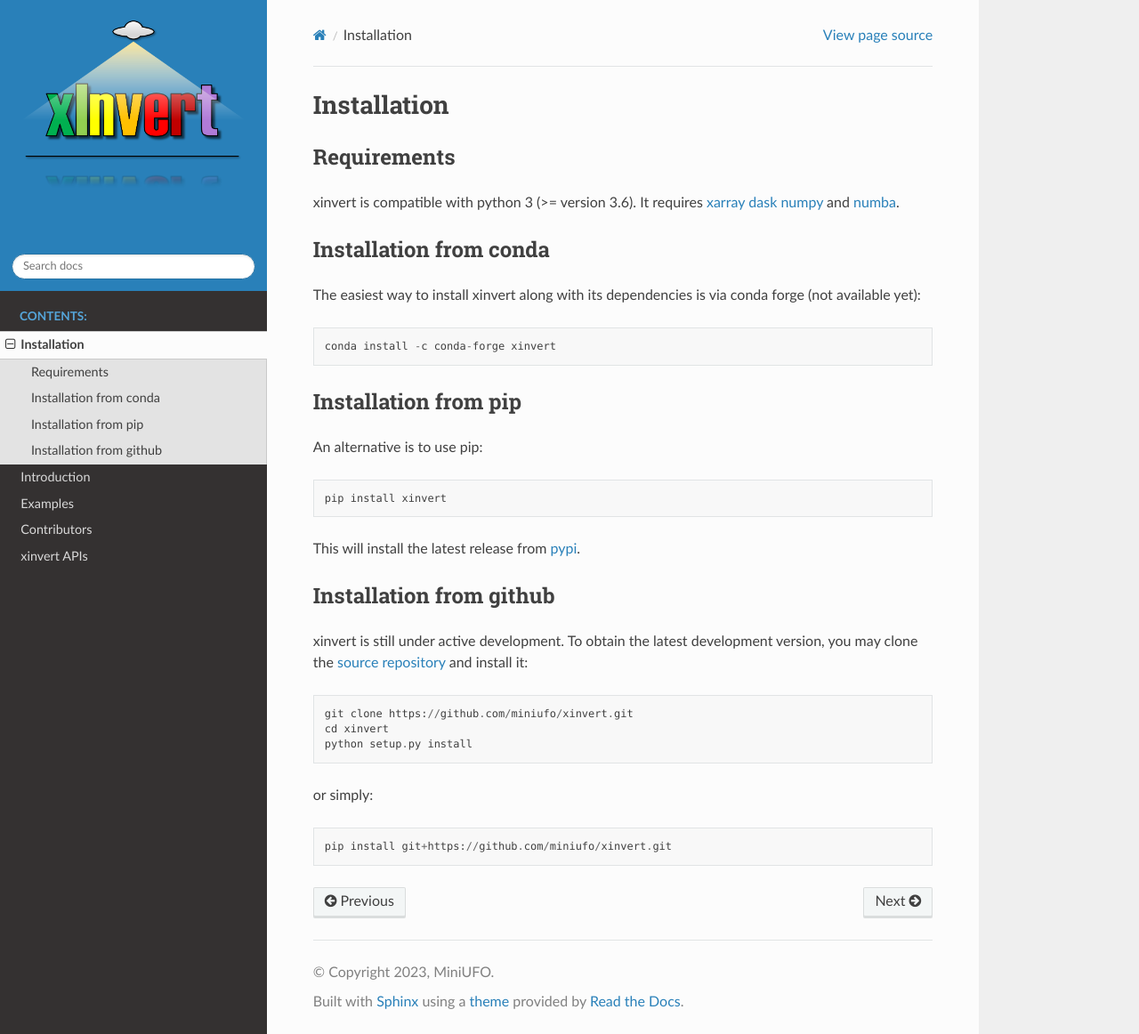
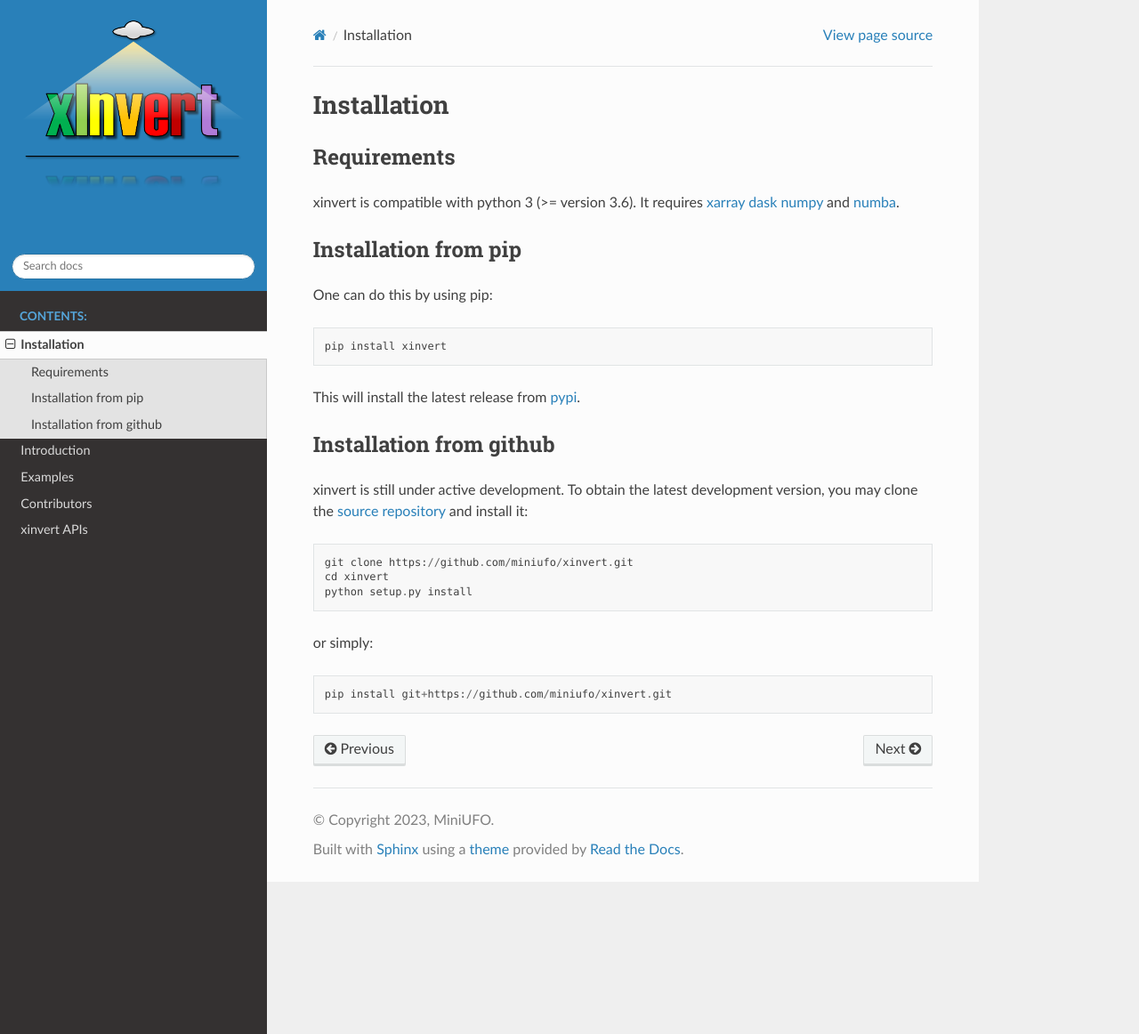
Before and after one commit to miniufo/xinvert, a Sphinx documentation site: the page built from docs/source/Installation.rst, in a window 1280 px wide and 1162 px high. Shown: the whole window at 89% size. Built offline with Sphinx 7.4.7 and the Read the Docs theme 2.0.0, drawn with Linux system fonts in a browser that asks for light colours; pages that are not in the unit, such as notebooks, are missing from menus.

Commit message:
modifiy installation

```diff
--- a/docs/source/Installation.rst
+++ b/docs/source/Installation.rst
@@ -12,19 +12,11 @@ Requirements
 xinvert is compatible with python 3 (>= version 3.6). It requires xarray_ dask_
 numpy_ and numba_.
 
-Installation from conda
-^^^^^^^^^^^^^^^^^^^^^^^^^^^^^
-
-The easiest way to install xinvert along with its dependencies is via conda
-forge (not available yet)::
-
-    conda install -c conda-forge xinvert
-
 
 Installation from pip
 ^^^^^^^^^^^^^^^^^^^^^
 
-An alternative is to use pip::
+One can do this by using pip::
 
     pip install xinvert
 
```
Also changed, not shown: README.md (+0 -5 lines).
